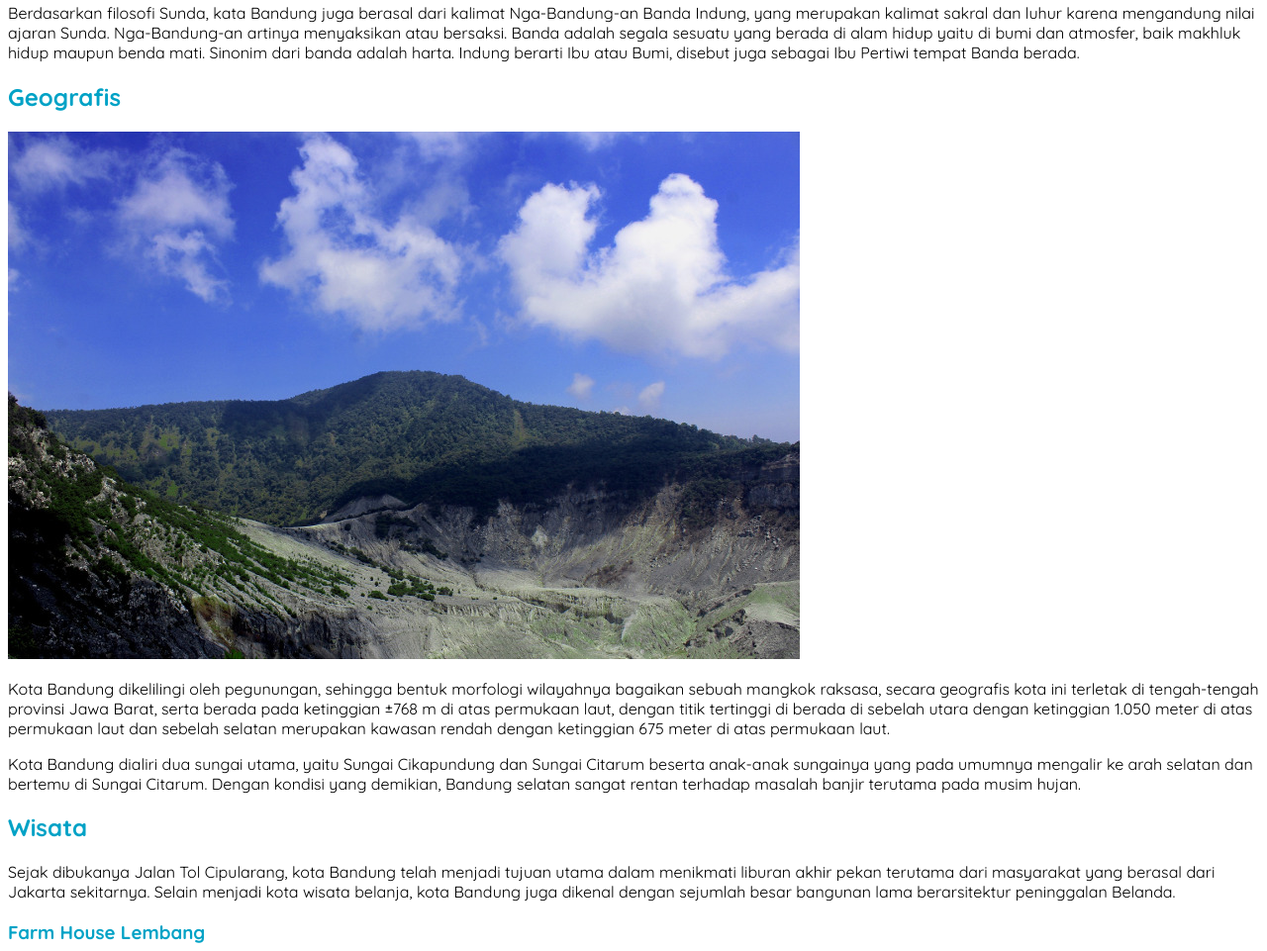
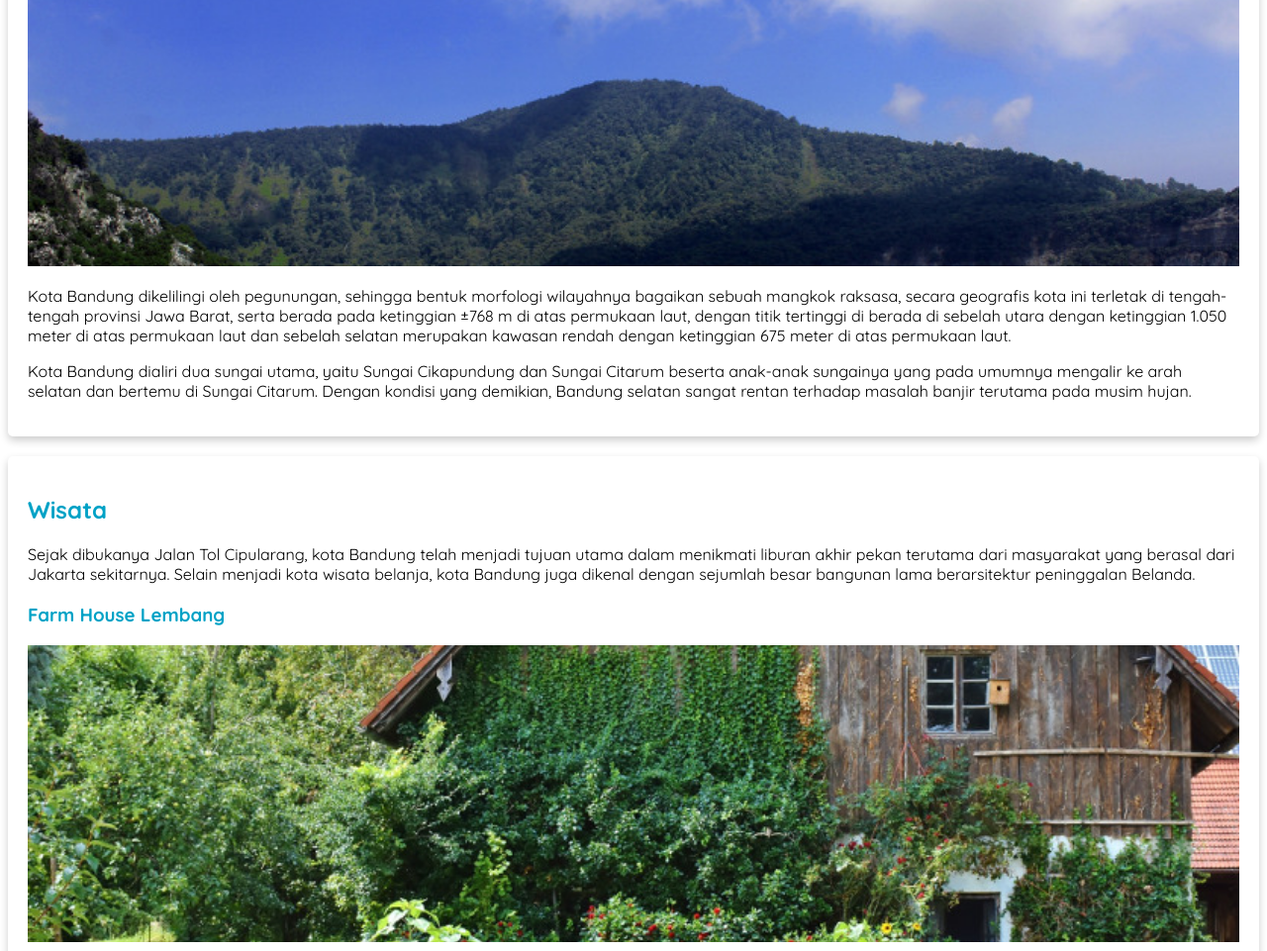
Before and after one commit to Hadirizaldi/documentation_dicoding_learning, a plain HTML site: page dasarPemrogramanWeb/WebDasar/index.html in a window 1280 px wide. Shown: the part 971-1932 px from the top of the page at 99% size. Drawn offline with Linux system fonts and the light colour scheme.

Commit message:
latihan membuat card article

```diff
--- a/dasarPemrogramanWeb/WebDasar/assets/css/style.css
+++ b/dasarPemrogramanWeb/WebDasar/assets/css/style.css
@@ -1,8 +1,13 @@
 /* font google */
 @import url('https://fonts.googleapis.com/css2?family=Quicksand:wght@300;400;500;600;700&display=swap');
 
+/* *{
+  border: 1px solid red;
+} */
+
 body {
   font-family: 'Quicksand', sans-serif;
+  box-sizing: border-box;
 }
 
 nav ul li a{
@@ -19,8 +24,27 @@ h2, h3 {
   color: #00a2c6;
 }
 
+.card {
+  box-shadow: 0 4px 8px 0 rgba(0, 0, 0, 0.2);
+  border-radius: 5px;
+
+  padding: 20px;
+  margin-top: 20px;
+}
+
+.featured-image{
+  width: 100%;
+  max-height: 300px;
+  object-fit: cover;
+  object-position: center;
+}
+
 .profile {
   text-align: center;
+}
+
+.profile img {
+  width: 200px;
 }
 
 footer {
--- a/dasarPemrogramanWeb/WebDasar/index.html
+++ b/dasarPemrogramanWeb/WebDasar/index.html
@@ -25,9 +25,13 @@
 
     <main>
       <div>
-        <article>
-          <h2 id="sejarah">Sejarah</h2>
-          <img src="assets/img/history.jpg" alt="foto sejarah" />
+        <article id="sejarah" class="card">
+          <h2>Sejarah</h2>
+          <img
+            src="assets/img/history.jpg"
+            alt="foto sejarah"
+            class="featured-image"
+          />
           <p>
             Kata Bandung berasal dari kata bendung atau bendungan karena
             terbendungnya sungai Citarum oleh lava Gunung Tangkuban Parahu yang
@@ -51,9 +55,13 @@
           </p>
         </article>
 
-        <article>
-          <h2 id="geografis">Geografis</h2>
-          <img src="assets/img/geografis.jpg" alt="foto sejarah" />
+        <article id="geografis" class="card">
+          <h2>Geografis</h2>
+          <img
+            src="assets/img/geografis.jpg"
+            alt="foto sejarah"
+            class="featured-image"
+          />
           <p>
             Kota Bandung dikelilingi oleh pegunungan, sehingga bentuk morfologi
             wilayahnya bagaikan sebuah mangkok raksasa, secara geografis kota
@@ -73,8 +81,8 @@
           </p>
         </article>
 
-        <article>
-          <h2 id="wisata">Wisata</h2>
+        <article id="wisata" class="card">
+          <h2>Wisata</h2>
           <p>
             Sejak dibukanya Jalan Tol Cipularang, kota Bandung telah menjadi
             tujuan utama dalam menikmati liburan akhir pekan terutama dari
@@ -84,7 +92,11 @@
           </p>
           <section>
             <h3>Farm House Lembang</h3>
-            <img src="assets/img/farm-house.jpg" alt="foto sejarah" />
+            <img
+              src="assets/img/farm-house.jpg"
+              alt="foto sejarah"
+              class="featured-image"
+            />
             <p>
               Berada di jalur utama Bandung-Lembang, Farm House menjadi objek
               wisata yang tidak pernah sepi pengunjung. Selain karena letaknya
@@ -95,7 +107,11 @@
 
           <section>
             <h3>Observatorium Bosscha</h3>
-            <img src="assets/img/bosscha.jpg" alt="foto sejarah" />
+            <img
+              src="assets/img/bosscha.jpg"
+              alt="foto sejarah"
+              class="featured-image"
+            />
             <p>
               Memiliki beberapa teleskop, antara lain, Refraktor Ganda Zeiss,
               Schmidt Bimasakti, Refraktor Bamberg, Cassegrain GOTO, dan
@@ -113,7 +129,7 @@
       </div>
 
       <aside>
-        <article class="profile">
+        <article class="profile card">
           <header>
             <h2>Kota Bandung</h2>
             <p>Kota Kembang Paris van Java</p>
```
